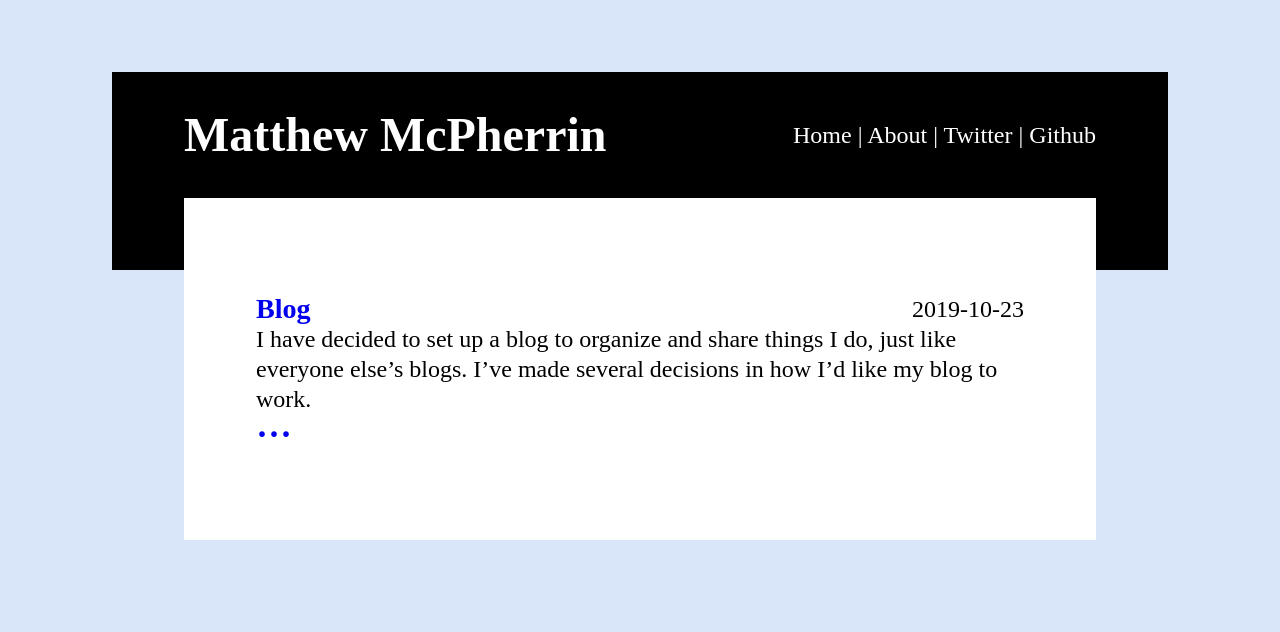
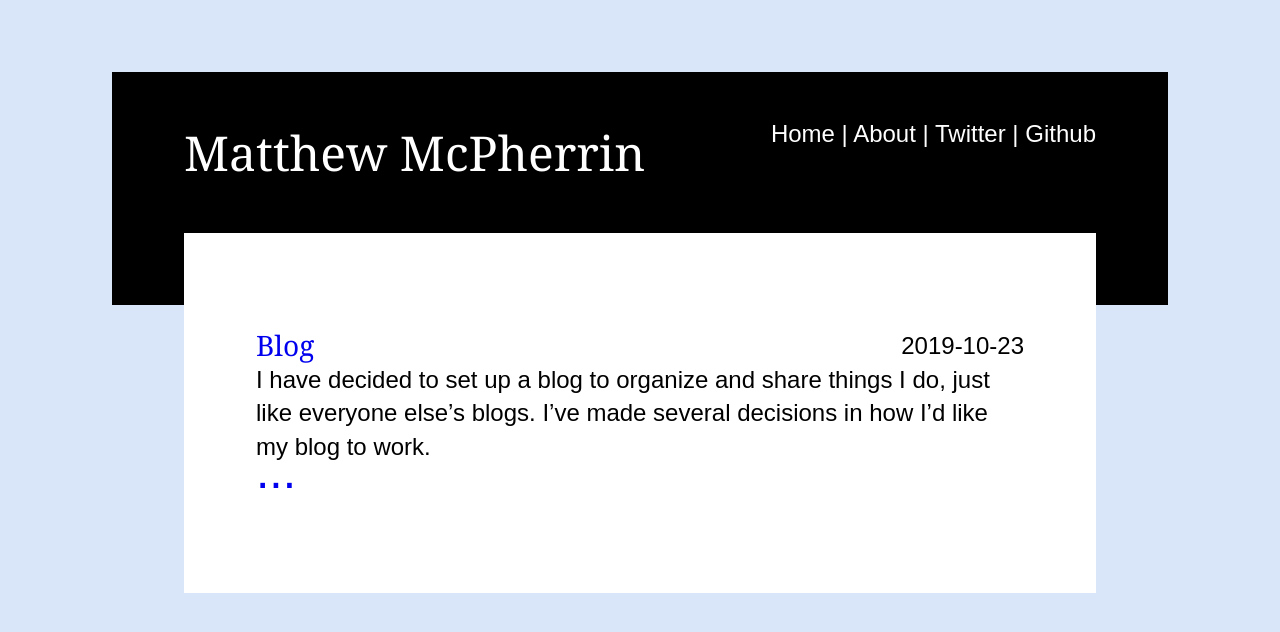
Before and after one commit to mcpherrinm/McPherrin.ca, a Jekyll site: the page built from index.html, in a window 1280 px wide. Shown: the top 632 px of the page. Built offline with Jekyll 4.4.1, drawn with Linux system fonts in a browser that asks for light colours.

Commit message:
Set some fonts, tidy up small screen display

```diff
--- a/assets/css/styles.css
+++ b/assets/css/styles.css
@@ -1,24 +1,27 @@
 html, body {
   margin: 0;
   padding: 0;
+  font-family: Arial, Helvetica, sans-serif;
 }
 
 body {
   font-size: 1.5em; /* Larger base font size */
-  line-height: 1.25em;
   background-color: #d9e6fa; /* Blue background */
 }
 
 div#top {
   margin: 0;
-  background-color: black;
-  color: white;
   padding: 2em 0;
 }
 
+div#topnav {
+  float: right;
+}
+
 div#drop {
+  color: white;
+  background-color: black;
   margin: 3em auto -3em; /* centered with drop */
-  background-color: black;
   max-width: 38em; /* main width plus padding */
   padding: 0 3em 3em;
 }
@@ -28,13 +31,25 @@ div#main {
   background-color: white;
   max-width: 32em; /* Cap width of page for easy reading */
   padding: 3em;
+  line-height: 1.4em;
 }
 
 /* Decrease padding on smaller screens */
-@media(max-width: 48em) {
-  div#main, div#drop {
-    padding-left: 0.25em;
-    padding-right: 0.25em;
+@media(max-width: 58em) {
+  div#main {
+    padding-left: 0.5em;
+    padding-right: 0.5em;
+  }
+  body {
+    background: white;
+  }
+  div#drop {
+    margin: 0 auto;
+    padding: 0 0.5em;
+  }
+  div#topnav {
+    float: none;
+    margin-bottom: 1em;
   }
 }
 
@@ -42,12 +57,10 @@ div#top a {
   color: white; /* links are blue/purple by default */
 }
 
-div#topnav {
-  float: right;
-}
-
 h1, h2, h3 {
   margin: 0;
+  font-family: Georgia, serif;
+  font-weight: normal;
 }
 
 span.date {
```
